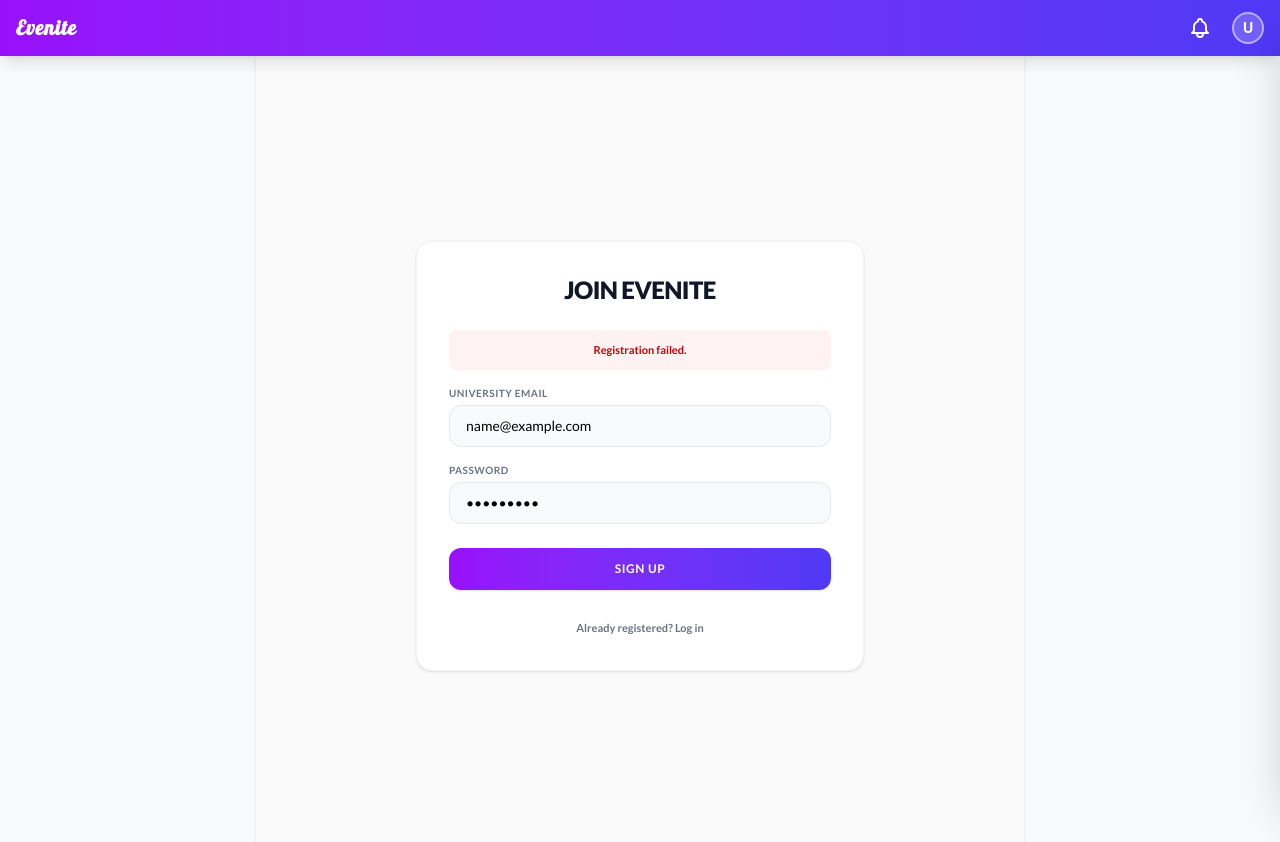
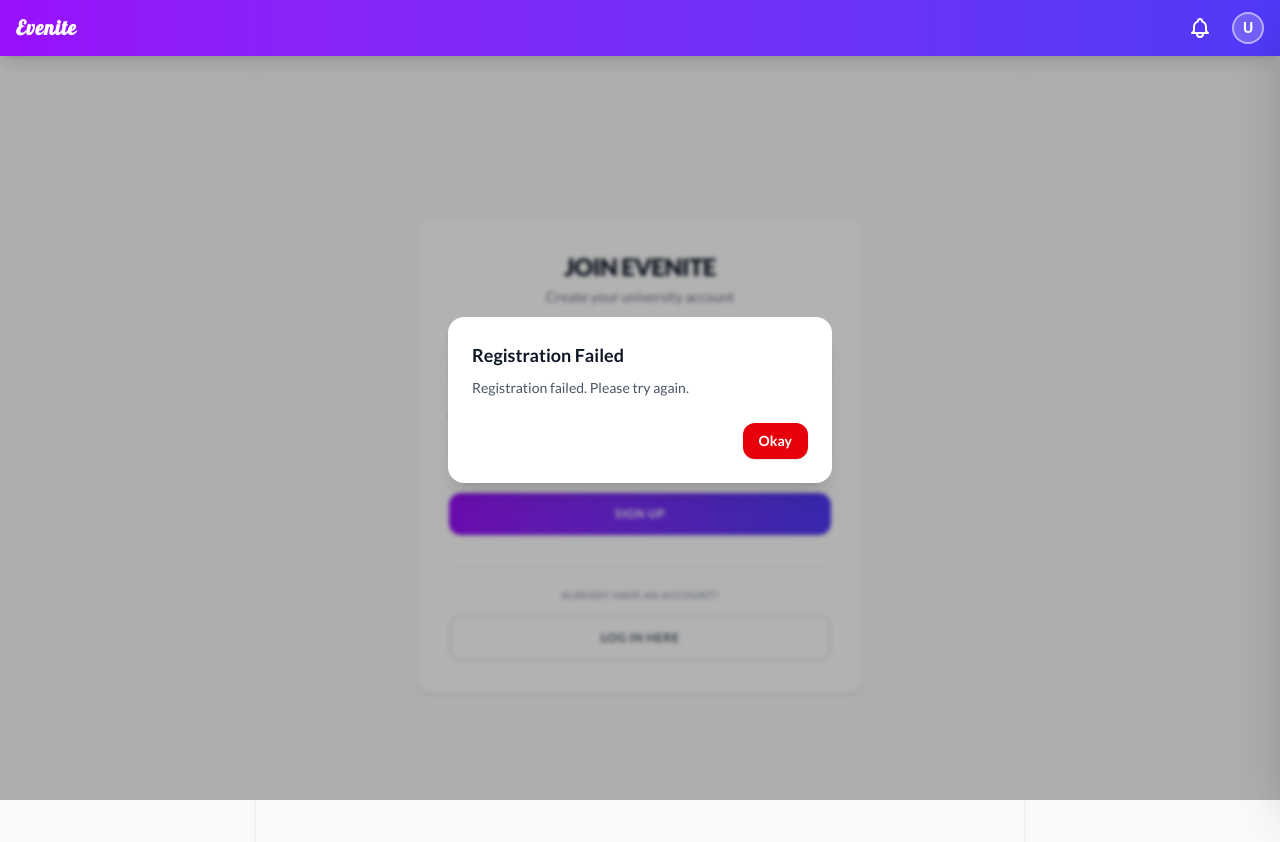
Before and after one commit to sawroryyin/evenite-frontend, a Vue app: page /auth/register in a window 1280 px wide. Both pictures are taken after typing "name@example.com", "Sample123" into the empty fields and a click on the button "SIGN UP". Shown: the top 842 px of the page. Built offline with nearby package versions, Linux system fonts and the light colour scheme; no server answers.

Commit message:
fix/modify login and register UI and alert

```diff
--- a/src/services/api.ts
+++ b/src/services/api.ts
@@ -31,9 +31,15 @@
 
     if (error.response?.status === 401 && !originalRequest._retry) {
 
+      // FIX: Bypass the refresh token logic if the user is just trying to log in or register.
+      // This prevents the interceptor from calling logout() and reloading the page.
+      if (originalRequest.url?.includes('/auth/login') || originalRequest.url?.includes('/auth/register')) {
+        return Promise.reject(error)
+      }
+
       console.log('INTERCEPTOR CAUGHT 401! Generating new access token...');
 
-      if (originalRequest.url.includes('/auth/refresh')) {
+      if (originalRequest.url?.includes('/auth/refresh')) {
         useAuthStore().logout()
         return Promise.reject(error)
       }
--- a/src/views/auth/LoginView.vue
+++ b/src/views/auth/LoginView.vue
@@ -3,16 +3,21 @@
 import { useRouter } from 'vue-router'
 import { useAuthStore } from '../../stores/auth'
 import api from '../../services/api'
+import ConfirmModal from '../../components/ConfirmModal.vue'
 
 const email = ref('')
 const password = ref('')
 const message = ref('')
+const showModal = ref(false)
 const isLoading = ref(false)
 const router = useRouter()
 const authStore = useAuthStore()
 
 const login = async () => {
   isLoading.value = true
+  message.value = ''
+  showModal.value = false
+
   try {
     const { data } = await api.post('/auth/login', { email: email.value, password: password.value })
     authStore.setTokens(data.accessToken, data.refreshToken)
@@ -23,7 +28,12 @@
       router.push('/role-select')
     }
   } catch (error: any) {
-    message.value = error.response?.data?.message || 'Invalid credentials.'
+    message.value = error.response?.data?.message || 'Invalid credentials. Please try again.'
+    showModal.value = true
+
+    // Clear all inputs on failed attempt
+    email.value = ''
+    password.value = ''
   } finally {
     isLoading.value = false
   }
@@ -33,9 +43,10 @@
 <template>
   <div class="min-h-screen flex items-center justify-center bg-[#fafafa] font-['Lato'] px-4">
     <div class="bg-white p-8 rounded-2xl shadow-sm border border-gray-100 max-w-md w-full">
-      <h1 class="text-2xl font-black text-gray-900 uppercase tracking-tight mb-6 text-center">Welcome Back</h1>
 
-      <p v-if="message" class="mb-4 text-[11px] font-bold p-3 rounded-lg bg-red-50 text-red-700 text-center">{{ message }}</p>
+      <!-- Simplified, clearer header -->
+      <h1 class="text-2xl font-black text-gray-900 uppercase tracking-tight mb-1 text-center">Sign In</h1>
+      <p class="text-sm font-medium text-gray-500 text-center mb-6">Welcome to Evenite</p>
 
       <form @submit.prevent="login" class="flex flex-col gap-4">
         <div>
@@ -50,9 +61,26 @@
           {{ isLoading ? 'Logging in...' : 'Log In' }}
         </button>
       </form>
-      <div class="mt-6 text-center flex flex-col gap-2">
-        <button @click="router.push('/register')" class="text-[11px] font-bold text-gray-500 hover:text-purple-600 transition-colors">Need an account? Register</button>
+
+      <!-- Enlarged, prominent Register section -->
+      <div class="mt-8 flex flex-col items-center gap-3">
+        <div class="w-full h-px bg-gray-100 mb-2"></div>
+        <p class="text-[10px] font-bold text-gray-400 uppercase tracking-wider">Don't have an account?</p>
+        <button @click="router.push('/register')" class="w-full bg-white border-2 border-gray-200 text-gray-600 py-3 rounded-xl font-bold text-[12px] uppercase tracking-wider hover:border-purple-500 hover:text-purple-600 transition-all">
+          Register Here
+        </button>
       </div>
+
     </div>
+
+    <!-- Error Modal -->
+    <ConfirmModal
+      v-if="showModal"
+      title="Login Failed"
+      :description="message"
+      confirmText="Okay"
+      confirmTheme="red"
+      @confirm="showModal = false"
+    />
   </div>
 </template>
--- a/src/views/auth/RegisterView.vue
+++ b/src/views/auth/RegisterView.vue
@@ -2,26 +2,41 @@
 import { ref } from 'vue'
 import { useRouter } from 'vue-router'
 import api from '../../services/api'
+import ConfirmModal from '../../components/ConfirmModal.vue'
 
 const email = ref('')
 const password = ref('')
 const message = ref('')
+const showModal = ref(false)
+const isSuccess = ref(false)
 const isLoading = ref(false)
 const router = useRouter()
 
 const register = async () => {
   isLoading.value = true
+  message.value = ''
+  showModal.value = false
+
   try {
     await api.post('/auth/register', { email: email.value, password: password.value })
     message.value = 'Registration successful! Redirecting to verification...'
+    isSuccess.value = true
+    showModal.value = true
 
     // Redirect to verify-email view after 1.5 seconds
     setTimeout(() => {
+      showModal.value = false
       router.push('/verify-email')
     }, 1500)
 
   } catch (error: any) {
-    message.value = error.response?.data?.message || 'Registration failed.'
+    message.value = error.response?.data?.message || 'Registration failed. Please try again.'
+    isSuccess.value = false
+    showModal.value = true
+
+    // Clear all inputs on failed attempt
+    email.value = ''
+    password.value = ''
   } finally {
     isLoading.value = false
   }
@@ -31,12 +46,10 @@
 <template>
   <div class="min-h-screen flex items-center justify-center bg-[#fafafa] font-['Lato'] px-4">
     <div class="bg-white p-8 rounded-2xl shadow-sm border border-gray-100 max-w-md w-full">
-      <h1 class="text-2xl font-black text-gray-900 uppercase tracking-tight mb-6 text-center">Join Evenite</h1>
 
-      <p v-if="message" class="mb-4 text-[11px] font-bold p-3 rounded-lg text-center"
-         :class="message.includes('successful') ? 'bg-green-50 text-green-700' : 'bg-red-50 text-red-700'">
-        {{ message }}
-      </p>
+      <!-- Simplified, clearer header -->
+      <h1 class="text-2xl font-black text-gray-900 uppercase tracking-tight mb-1 text-center">Join Evenite</h1>
+      <p class="text-sm font-medium text-gray-500 text-center mb-6">Create your university account</p>
 
       <form @submit.prevent="register" class="flex flex-col gap-4">
         <div>
@@ -51,9 +64,26 @@
           {{ isLoading ? 'Registering...' : 'Sign Up' }}
         </button>
       </form>
-      <div class="mt-6 text-center">
-        <button @click="router.push('/auth/login')" class="text-[11px] font-bold text-gray-500 hover:text-purple-600 transition-colors">Already registered? Log in</button>
+
+      <!-- Enlarged, prominent Login section -->
+      <div class="mt-8 flex flex-col items-center gap-3">
+        <div class="w-full h-px bg-gray-100 mb-2"></div>
+        <p class="text-[10px] font-bold text-gray-400 uppercase tracking-wider">Already have an account?</p>
+        <button @click="router.push('/auth/login')" class="w-full bg-white border-2 border-gray-200 text-gray-600 py-3 rounded-xl font-bold text-[12px] uppercase tracking-wider hover:border-purple-500 hover:text-purple-600 transition-all">
+          Log In Here
+        </button>
       </div>
+
     </div>
+
+    <!-- Success/Error Modal -->
+    <ConfirmModal
+      v-if="showModal"
+      :title="isSuccess ? 'Success' : 'Registration Failed'"
+      :description="message"
+      confirmText="Okay"
+      :confirmTheme="isSuccess ? 'blue' : 'red'"
+      @confirm="showModal = false"
+    />
   </div>
 </template>
```
